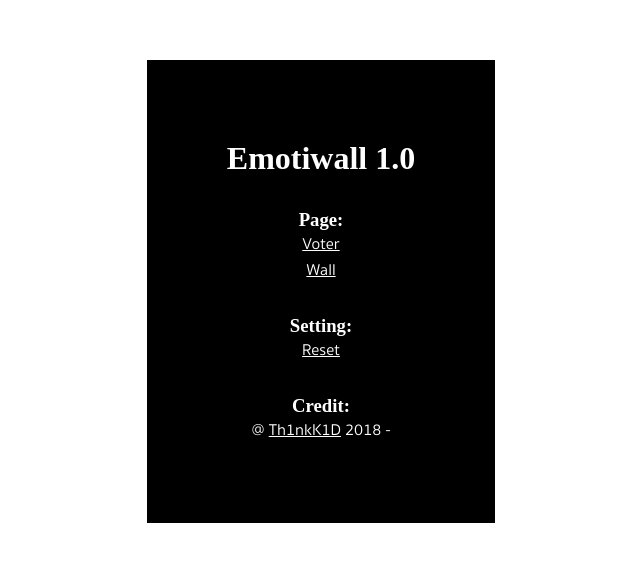
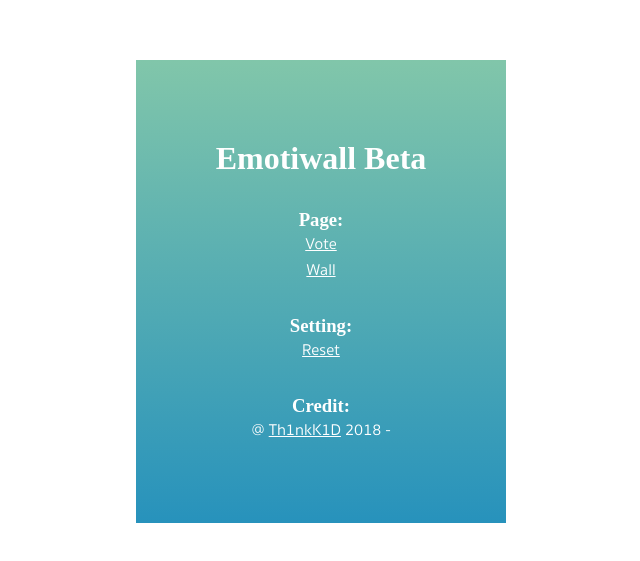
Before and after one commit to Th1nkK1D/emotiwall, a Vue app: page / in a window 1280 px wide. Shown: the part 109-670 px from the top of the page, without its empty margins (319-959 px from the left). Built offline with nearby package versions, Linux system fonts and the light colour scheme; a web font is replaced by a local one; what vuefire would draw is missing.

Commit message:
Update menu text, fix button font

```diff
--- a/src/components/EmojiBotton.vue
+++ b/src/components/EmojiBotton.vue
@@ -37,6 +37,7 @@ export default {
     }
 
     p {
+      font-family: 'Sukhumvit';
       font-size: 4vw;
       margin: -3vw 0 0 0;
     }
--- a/src/views/Home.vue
+++ b/src/views/Home.vue
@@ -1,9 +1,9 @@
 <template>
   <div class="home">
-    <h1>Emotiwall 1.0</h1>
+    <h1>Emotiwall Beta</h1>
 
     <h3>Page:</h3>
-    <router-link to="voter">Voter</router-link>
+    <router-link to="voter">Vote</router-link>
     <router-link to="wall">Wall</router-link>
 
     <h3>Setting:</h3>
@@ -37,7 +37,7 @@ export default {
     padding: 10vh;
     margin: auto;
     color: white;
-    background-color: black;
+    background: linear-gradient(#81C6AA, #2792BC);
 
     a {
       color: white;
```
